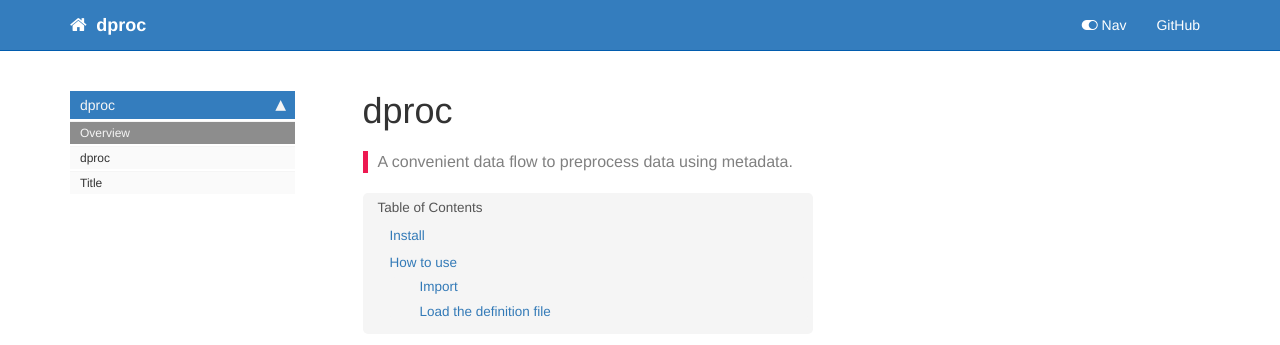
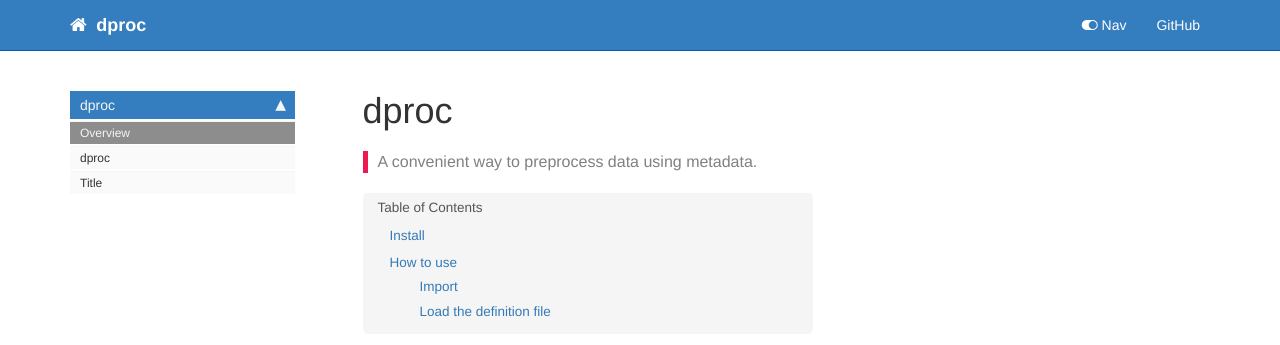
Before and after one commit to tkanngiesser/dproc, a Jekyll site: the page built from docs/index.html, in a window 1280 px wide. Shown: the top 345 px of the page. Built offline with Jekyll 4.4.1, drawn with Linux system fonts in a browser that asks for light colours; nearby versions of some CDN libraries; comment, search, counter and statistics services are not loaded.

Commit message:
update  docs

```diff
--- a/docs/index.html
+++ b/docs/index.html
@@ -5,7 +5,7 @@ title: dproc
 keywords: fastai
 sidebar: home_sidebar
 
-summary: "A convenient data flow to preprocess data using metadata."
+summary: "A convenient way to preprocess data using metadata."
 ---
 <!--
 
```
Also changed, not shown: README.md, 1 other file.
